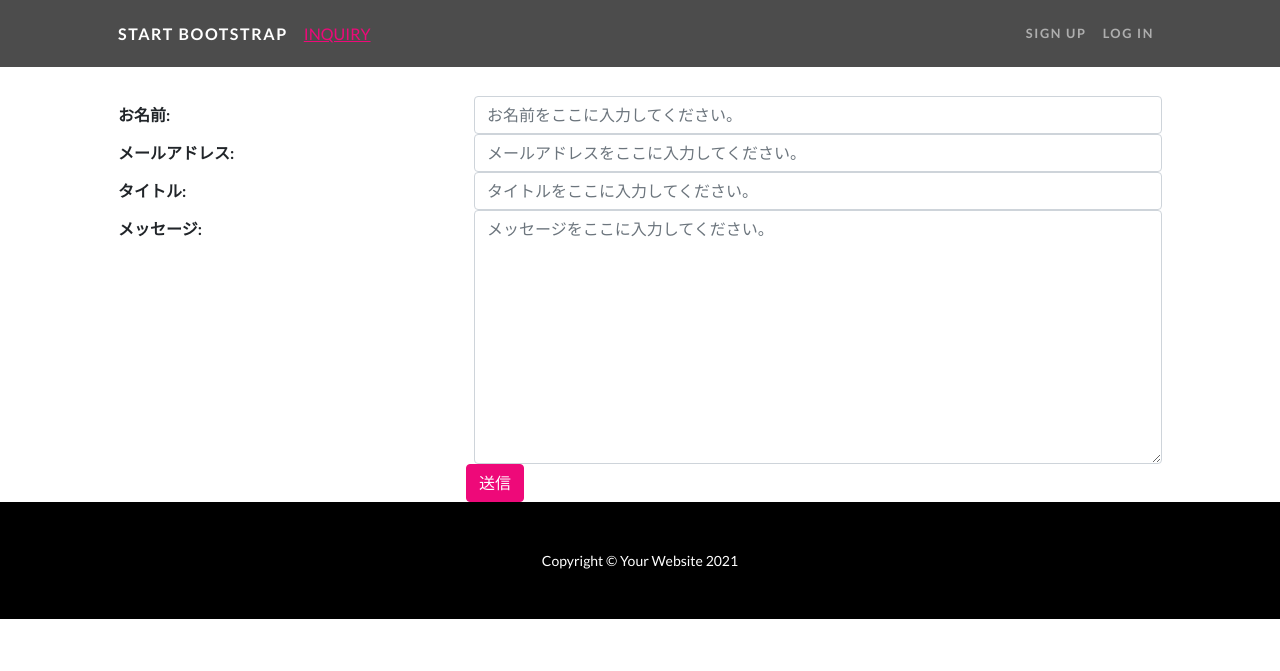
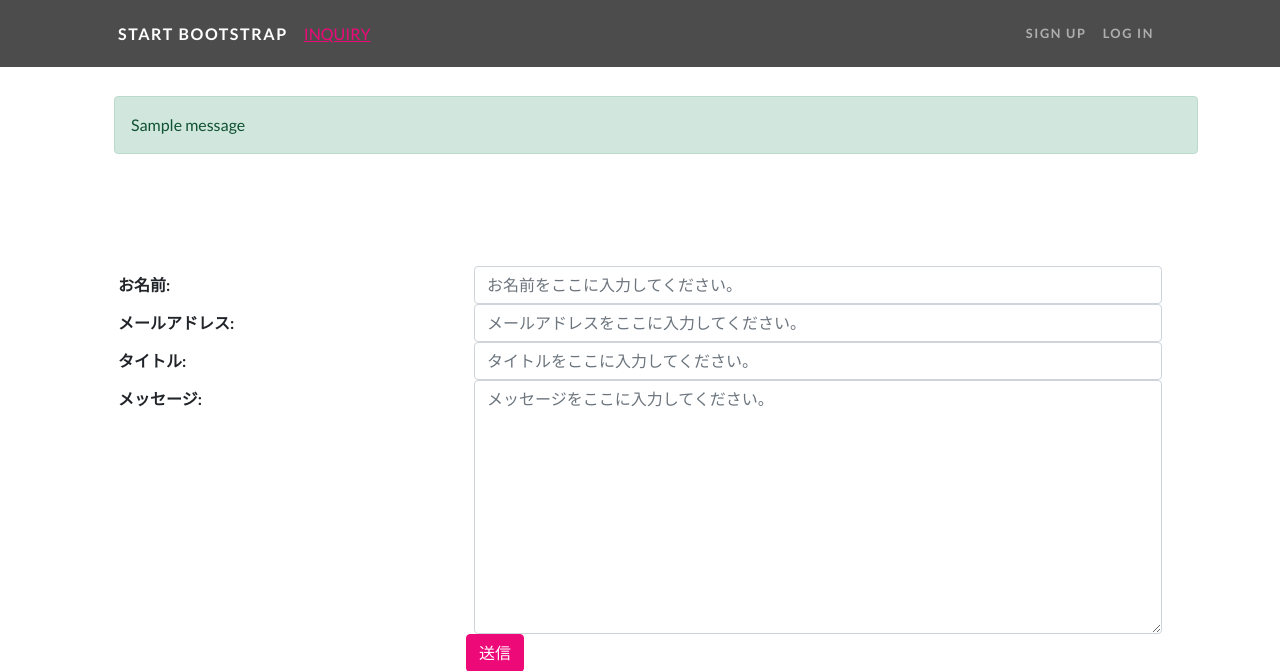
Before and after one commit to EzuraA/private_diary, a Django app: page /inquiry/ in a window 1280 px wide. Shown: the top 671 px of the page. Run offline with Django 3.2, Linux system fonts and the light colour scheme; tables that the repository leaves empty hold one stand-in row (values such as "Sample post"); one stand-in notice (Sample message) is shown; some libraries are stand-ins or nearby versions.

Commit message:
メール送信を実行

```diff
--- a/diary/forms.py
+++ b/diary/forms.py
@@ -1,4 +1,5 @@
 from django import forms
+from django.core.mail import EmailMessage
 
 class InquiryForm(forms.Form):
     name = forms.CharField(label='お名前', max_length=30)
@@ -20,3 +21,22 @@ class InquiryForm(forms.Form):
 
         self.fields['message'].widget.attrs['class'] = 'form-control col-12'
         self.fields['message'].widget.attrs['placeholder'] = 'メッセージをここに入力してください。'
+
+    def send_email(self):
+        name = self.cleaned_data['name']
+        email = self.cleaned_data['email']
+        title = self.cleaned_data['title']
+        message = self.cleaned_data['message']
+
+        subject = 'お問い合わせ {}'.format(title)
+        message = '送信者名：{0}\nメールアドレス：{1}\nメッセージ：\n{2}'.format(name, email, message)
+        from_email = 'admin@example.com'
+        to_list = [
+            'test@example.com'
+        ]
+        cc_list = [
+            email
+        ]
+
+        message = EmailMessage(subject=subject, body=message, from_email=from_email, to=to_list, cc=cc_list)
+        message.send()
--- a/diary/templates/base.html
+++ b/diary/templates/base.html
@@ -45,6 +45,23 @@
         </nav>
         <!-- Header-->
         {% block header %}{% endblock %}
+
+        {% if messages %}
+        <div class="container">
+            <div class="row">
+                <div class="my-div-style w-100">
+                    <ul class="messages" style="list-style: none;">
+                        {% for message in messages %}
+                        <li {% if message.tags %} class="{{ message.tags }}" {% endif %}>
+                            {{ message }}
+                        </li>
+                        {% endfor %}
+                    </ul>
+                </div>
+            </div>
+        </div>
+        {% endif %}
+
         <!-- Content section 1-->
         {% block contents %}{% endblock %}
         <!-- Footer-->
--- a/diary/views.py
+++ b/diary/views.py
@@ -1,8 +1,15 @@
+import logging
+from django.urls import reverse_lazy
+
 from django.http.response import HttpResponse
 from django.shortcuts import render
 from django.views import generic
 
 from .forms import InquiryForm
+
+logger = logging.getLogger(__name__)
+
+from django.contrib import messages
 
 # Create your views here.
 def index(request):
@@ -14,3 +21,10 @@ class IndexView(generic.TemplateView):
 class InquiryView(generic.FormView):
     template_name = "inquiry.html"
     form_class = InquiryForm
+    success_url = reverse_lazy('diary:inquiry')
+
+    def form_valid(self, form):
+        form.send_email()
+        messages.success(self.request, 'メッセージを送信しました。')
+        logger.info('Inquiry sent by {}'.format(form.cleaned_data['name']))
+        return super().form_valid(form)
```
Also changed, not shown: config/settings.py (+12 -0 lines).
